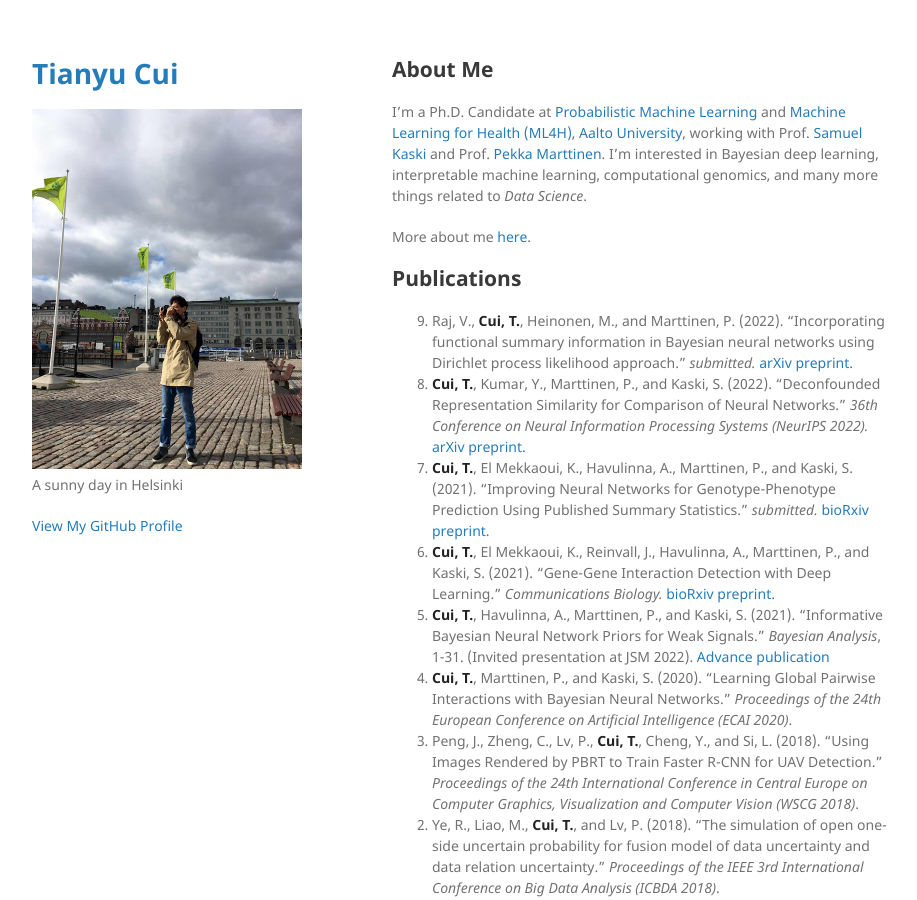
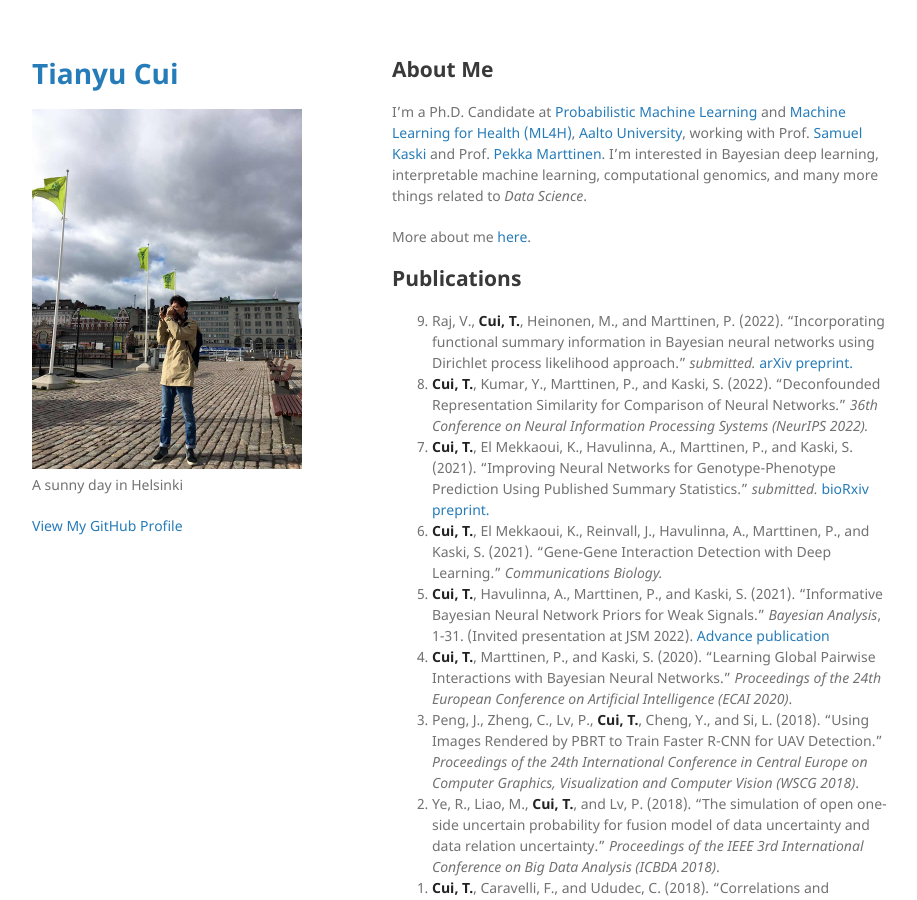
Before and after one commit to tycui/tycui.github.io, a Jekyll site: the page built from index.md, in a window 1280 px wide and 900 px high. Shown: the whole window, without its empty margins (178-1095 px from the left). Built offline with Jekyll 4.4.1, drawn with Linux system fonts in a browser that asks for light colours; our own code applies the rules of GitHub Pages for plain Markdown files.

Commit message:
Update index.md

```diff
--- a/index.md
+++ b/index.md
@@ -11,9 +11,9 @@ More about me [here](./more_about_me.html).
 
 
 0. Raj, V., **Cui, T.**, Heinonen, M., and Marttinen, P. (2022). "Incorporating functional summary information in Bayesian neural networks using Dirichlet process likelihood approach." _submitted._ [arXiv preprint.](https://arxiv.org/abs/2207.01234)
-0. **Cui, T.**, Kumar, Y., Marttinen, P., and Kaski, S. (2022). "Deconfounded Representation Similarity for Comparison of Neural Networks." _36th Conference on Neural Information Processing Systems (NeurIPS 2022)._ [arXiv preprint.](https://arxiv.org/abs/2202.00095)
+0. **Cui, T.**, Kumar, Y., Marttinen, P., and Kaski, S. (2022). "Deconfounded Representation Similarity for Comparison of Neural Networks." _36th Conference on Neural Information Processing Systems (NeurIPS 2022)._
 0. **Cui, T.**, El Mekkaoui, K., Havulinna, A., Marttinen, P., and Kaski, S. (2021). "Improving Neural Networks for Genotype-Phenotype Prediction Using Published Summary Statistics." _submitted._ [bioRxiv preprint.](https://www.biorxiv.org/content/10.1101/2021.11.09.467937v1)
-0. **Cui, T.**, El Mekkaoui, K., Reinvall, J., Havulinna, A., Marttinen, P., and Kaski, S. (2021). "Gene-Gene Interaction Detection with Deep Learning." _Communications Biology._ [bioRxiv preprint.](https://www.biorxiv.org/content/10.1101/2021.03.12.435063v1)
+0. **Cui, T.**, El Mekkaoui, K., Reinvall, J., Havulinna, A., Marttinen, P., and Kaski, S. (2021). "Gene-Gene Interaction Detection with Deep Learning." _Communications Biology._
 0. **Cui, T.**, Havulinna, A., Marttinen, P., and Kaski, S. (2021). "Informative Bayesian Neural Network Priors for Weak Signals." _Bayesian Analysis_, 1-31. (Invited presentation at JSM 2022). [Advance publication](https://projecteuclid.org/journals/bayesian-analysis/advance-publication/Informative-Bayesian-Neural-Network-Priors-for-Weak-Signals/10.1214/21-BA1291.full)
 0. **Cui, T.**, Marttinen, P., and Kaski, S. (2020). "Learning Global Pairwise Interactions with Bayesian Neural Networks." _Proceedings of the 24th European Conference on Artificial Intelligence (ECAI 2020)_.
 0. Peng, J., Zheng, C., Lv, P., **Cui, T.**, Cheng, Y., and Si, L. (2018). "Using Images Rendered by PBRT to Train Faster R-CNN for UAV Detection." _Proceedings of the 24th International Conference in Central Europe on Computer Graphics, Visualization and Computer Vision (WSCG 2018)_.
```
